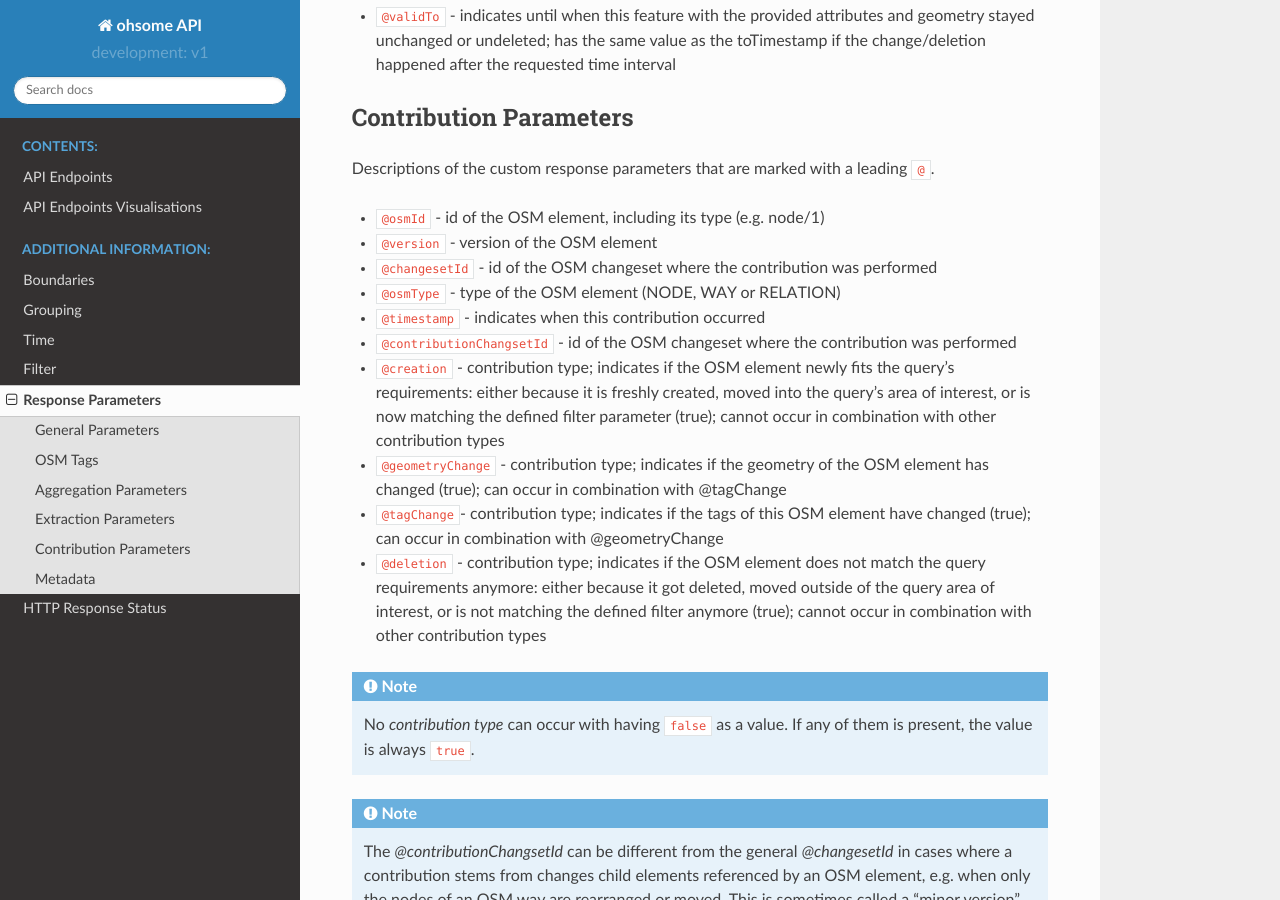
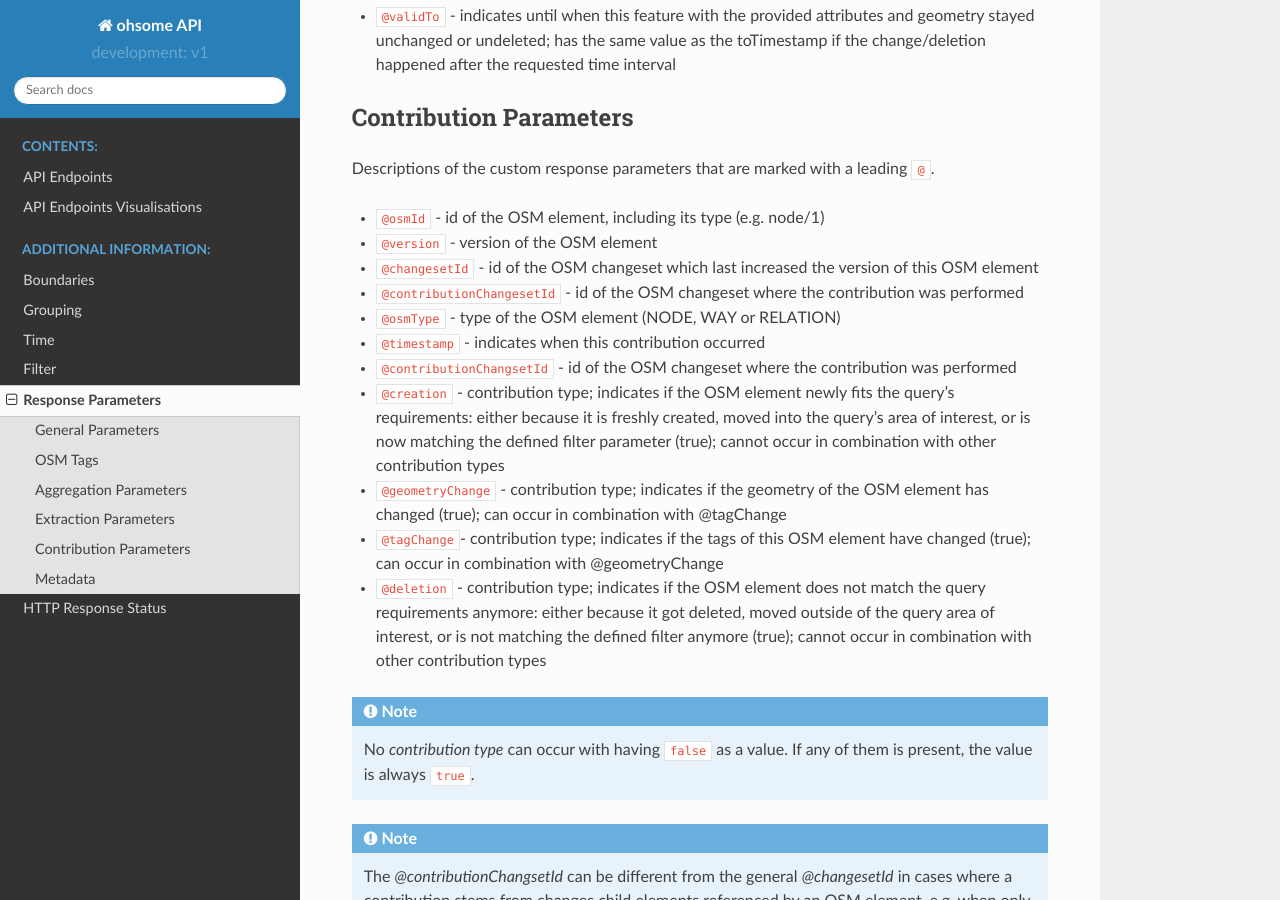
Before and after one commit to GIScience/ohsome-api, a Sphinx documentation site: the page built from docs/response-parameters.rst, in a window 1280 px wide and 900 px high, scrolled down 1139 px. Built offline with Sphinx 7.4.7 and the Read the Docs theme 2.0.0, drawn with Linux system fonts in a browser that asks for light colours.

Commit message:
amend 1.4.2 docs

```diff
--- a/docs/response-parameters.rst
+++ b/docs/response-parameters.rst
@@ -48,7 +48,8 @@
 
 * ``@osmId`` - id of the OSM element, including its type (e.g. node/1)
 * ``@version`` - version of the OSM element
-* ``@changesetId`` - id of the OSM changeset where the contribution was performed
+* ``@changesetId`` - id of the OSM changeset which last increased the version of this OSM element
+* ``@contributionChangesetId`` - id of the OSM changeset where the contribution was performed
 * ``@osmType`` - type of the OSM element (NODE, WAY or RELATION)
 * ``@timestamp`` - indicates when this contribution occurred
 * ``@contributionChangsetId`` - id of the OSM changeset where the contribution was performed
```
